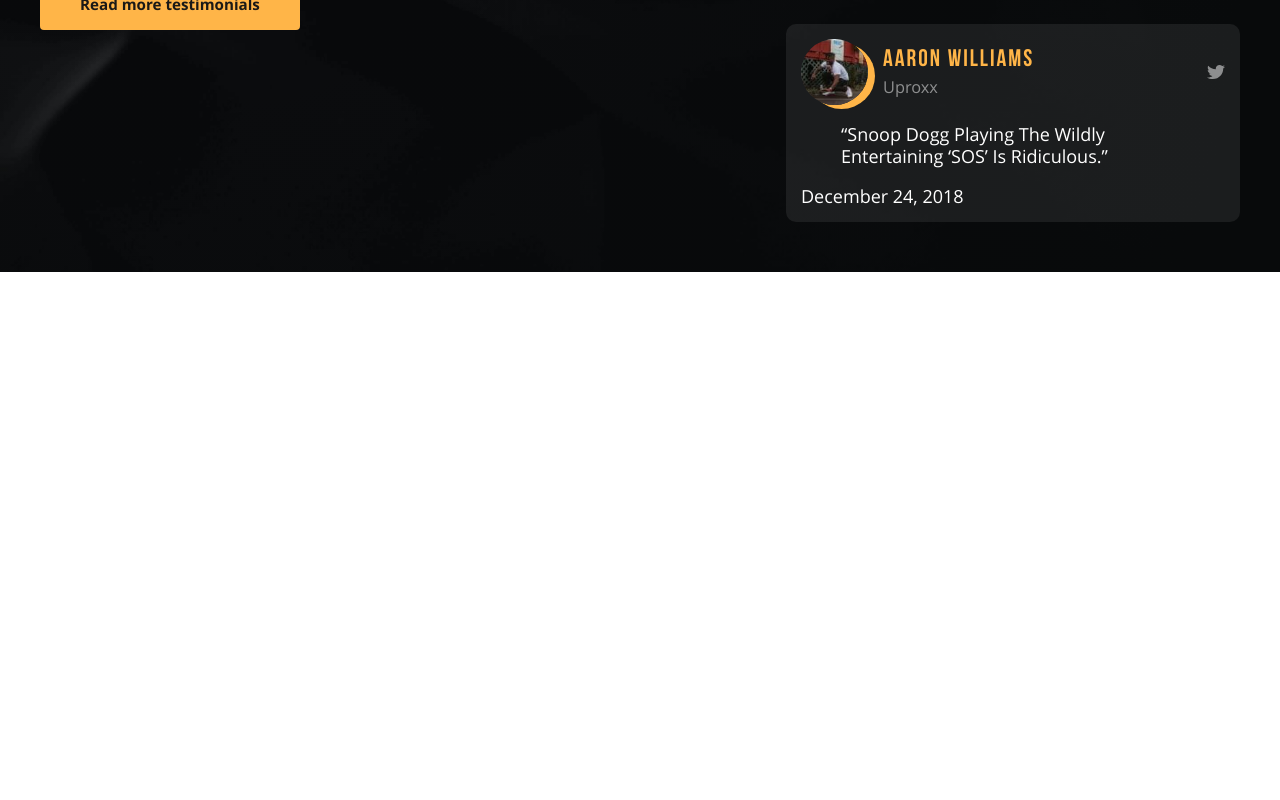
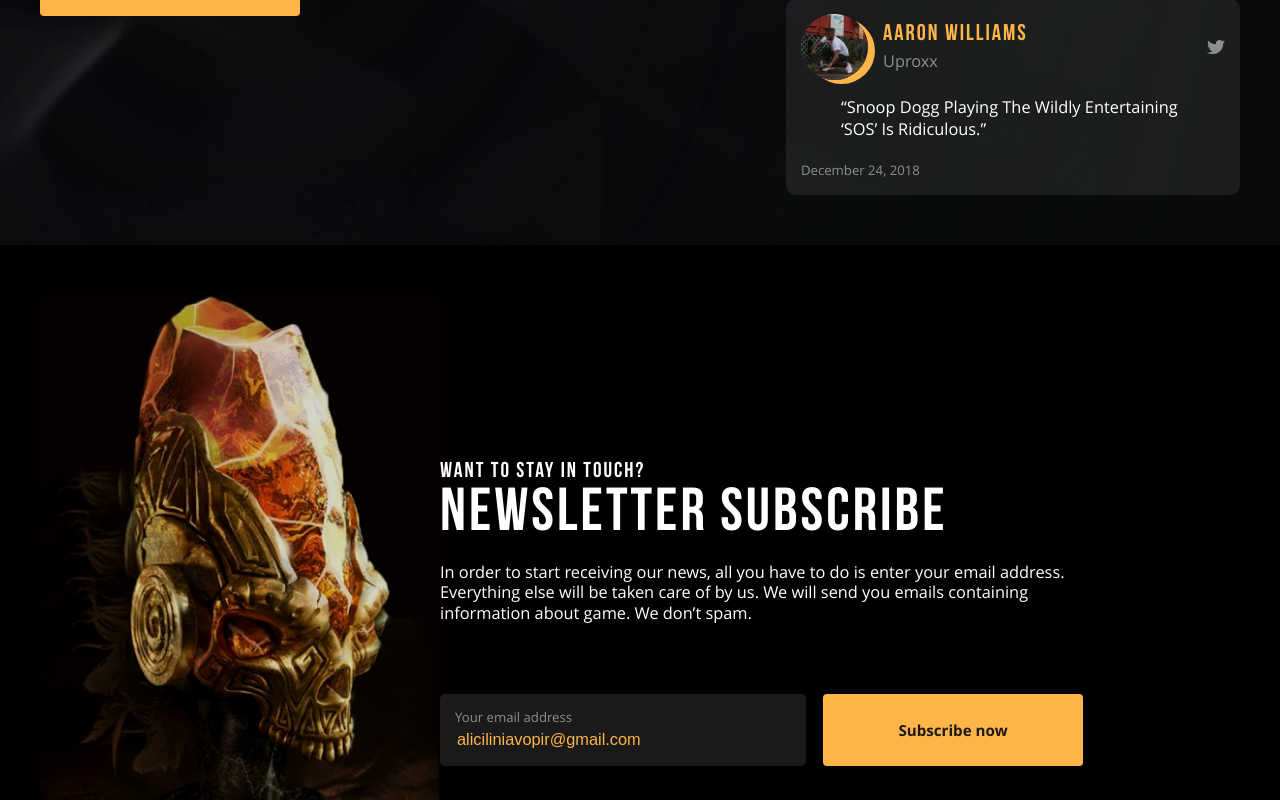
Before and after one commit to SergeyMalyuga/survive, an Angular app: page / in a window 1280 px wide. Shown: the part 3680-4480 px from the top of the page. Before the commit the page ends 3952 px from the top, so only its background shows below. Built offline with nearby package versions, Linux system fonts and the light colour scheme.

Commit message:
Создать subscribe.component. Завершить вёрстку subscribe.component

```diff
--- a/src/app/features/quotes/quotes.component.html
+++ b/src/app/features/quotes/quotes.component.html
@@ -58,7 +58,7 @@
           <div class="quotes__wrapper-author">
             <div class="quotes__wrapper-image">
               <img src="./assets/images/raster/quotes-avatar-3.jpg" width="67" height="66" loading="lazy"
-                   alt="Avatar of Aaron Williams "/>
+                   alt="Avatar of Aaron Williams"/>
             </div>
             <div class="quotes__wrapper-card-title">
               <h4 class="quotes__title-card">Aaron Williams</h4>
--- a/src/app/features/quotes/quotes.component.scss
+++ b/src/app/features/quotes/quotes.component.scss
@@ -27,9 +27,9 @@
     &-card {
       color: variables.$orange;
       font-family: variables.$font-family-secondary;
-      font-size: 24px;
+      font-size: clamp(1.3125rem, 1.2685rem + 0.1929vw, 1.5rem);
       font-weight: 700;
-      line-height: 29px;
+      line-height: clamp(1.5625rem, 1.5038rem + 0.2572vw, 1.8125rem);
       letter-spacing: 2px;
       text-align: left;
       margin: 0;
@@ -52,6 +52,19 @@
       width: 67px;
       height: 66px;
       box-shadow: 7px 4px 0 0 variables.$orange;
+
+      img {
+        display: block;
+        object-fit: cover;
+        object-position: center;
+        width: 100%;
+        height: auto;
+      }
+
+      @media (width <= 768px) {
+       width: clamp(2.5rem, 0.9716rem + 6.6998vw, 4.1875rem);
+        height: clamp(2.5rem, 1.0282rem + 6.4516vw, 4.125rem);
+      }
     }
 
     &-author {
@@ -70,12 +83,6 @@
         opacity: 0.5;
         text-align: justify;
       }
-    }
-
-    img {
-      display: block;
-      object-fit: cover;
-      object-position: center;
     }
   }
 
@@ -117,4 +124,23 @@
       opacity: 1;
     }
   }
+
+  &__blockquote {
+    color: variables.$text-main-color;
+    font-size: clamp(0.875rem, 0.8163rem + 0.2572vw, 1.125rem);
+    font-weight: 400;
+    line-height: clamp(1.1875rem, 1.0995rem + 0.3859vw, 1.5625rem);
+    letter-spacing: 0;
+    text-align: left;
+  }
+
+  &__date {
+    color: variables.$text-main-color;
+    opacity: 0.5;
+    font-size: clamp(0.75rem, 0.7207rem + 0.1286vw, 0.875rem);
+    font-weight: 400;
+    line-height: clamp(1rem, 0.956rem + 0.1929vw, 1.1875rem);
+    letter-spacing: 0;
+    text-align: left;
+  }
 }
--- /dev/null
+++ b/src/app/features/subscribe/subscribe.component.html
@@ -0,0 +1,22 @@
+<section class="subscribe" aria-labelledby="subscribe__title">
+  <h2 id="subscribe__title" class="subscribe__title-main visually-hidden">Subscribe to news</h2>
+  <div class="subscribe__content container">
+    <div class="subscribe__wrapper-image">
+      <img src="./assets/images/raster/subscribe-bg.png" width="413" height="656" alt="" loading="lazy">
+    </div>
+    <div class="subscribe__column">
+      <div class="subscribe__subtitle subtitle">Want to stay in touch?</div>
+      <h3 class="subscribe__title-content title-content">newsletter subscribe</h3>
+      <p class="subscribe__text">In order to start receiving our news, all you have to do is enter your email address.
+        Everything else will be
+        taken care of by us. We will send you emails containing information about game. We don’t spam.</p>
+    </div>
+    <form class="subscribe__form">
+      <label class="subscribe__label">
+        <span>Your email address</span>
+        <input type="email" name="email" placeholder="aliciliniavopir@gmail.com">
+      </label>
+      <button class="subscribe__button-form button">Subscribe now</button>
+    </form>
+  </div>
+</section>
--- /dev/null
+++ b/src/app/features/subscribe/subscribe.component.scss
@@ -0,0 +1,94 @@
+@use '../../../styles/variables' as variables;
+
+.subscribe {
+  background-color: variables.$black-night;
+  padding: 50px 0;
+
+  &__content {
+    position: relative;
+    display: grid;
+    grid-template-columns: 1fr 2fr;
+    grid-template-areas:
+      "img ."
+      "img content"
+      "img form"
+      "img .";
+  }
+
+  &__title {
+    &-content {
+      text-align: left;
+    }
+  }
+
+  &__wrapper {
+    &-image {
+      grid-area: img;
+
+      @media (width <= 568px) {
+        position: absolute;
+        left: -100px;
+        top: 0;
+      }
+
+      img {
+        display: block;
+        width: 100%;
+        height: 100%;
+        object-fit: cover;
+      }
+    }
+  }
+
+  &__text {
+    color: variables.$text-main-color;
+    font-size: clamp(0.875rem, 0.8163rem + 0.2572vw, 1.125rem);
+    font-weight: 400;
+    line-height: clamp(1.1875rem, 1.1435rem + 0.1929vw, 1.375rem);
+    letter-spacing: 0;
+    text-align: left;
+    margin-bottom: 70px;
+  }
+
+  &__column {
+    grid-area: content;
+    max-width: 670px;
+  }
+
+  &__form {
+    grid-area: form;
+    display: flex;
+    gap: 17px;
+
+    input, input::placeholder {
+      background-color: transparent;
+      border: none;
+      color: variables.$orange;
+      font-size: clamp(0.875rem, 0.8163rem + 0.2572vw, 1.125rem);
+      font-weight: 400;
+      line-height: clamp(1.1875rem, 1.0995rem + 0.3859vw, 1.5625rem);
+      letter-spacing: 0;
+      text-align: left;
+    }
+
+    span {
+      color: variables.$text-main-color;
+      font-size: clamp(0.75rem, 0.7207rem + 0.1286vw, 0.875rem);
+      font-weight: 400;
+      line-height: clamp(1rem, 0.956rem + 0.1929vw, 1.1875rem);
+      letter-spacing: 0;
+      opacity: 0.5;
+      text-align: left;
+    }
+  }
+
+  &__label {
+    display: flex;
+    flex-direction: column;
+    max-width: 366px;
+    width: 100%;
+    padding: 15px;
+    background-color: rgb(255 255 255 / 10%);
+    border-radius: 5px;
+  }
+}
--- /dev/null
+++ b/src/app/features/subscribe/subscribe.component.ts
@@ -0,0 +1,12 @@
+import { ChangeDetectionStrategy, Component } from '@angular/core';
+
+@Component({
+  selector: 'app-subscribe',
+  imports: [],
+  templateUrl: './subscribe.component.html',
+  styleUrl: './subscribe.component.scss',
+  changeDetection: ChangeDetectionStrategy.OnPush
+})
+export class SubscribeComponent {
+
+}
--- a/src/app/pages/main/main.component.html
+++ b/src/app/pages/main/main.component.html
@@ -5,4 +5,5 @@
   <app-details/>
   <app-requirements/>
   <app-quotes/>
+  <app-subscribe/>
 </main>
--- a/src/app/pages/main/main.component.ts
+++ b/src/app/pages/main/main.component.ts
@@ -5,6 +5,7 @@ import {StoryComponent} from '../../features/story/story.component';
 import {DetailsComponent} from '../../features/details/details.component';
 import {RequirementsComponent} from '../../features/requirements/requirements.component';
 import {QuotesComponent} from '../../features/quotes/quotes.component';
+import {SubscribeComponent} from '../../features/subscribe/subscribe.component';
 
 @Component({
   selector: 'app-main',
@@ -15,6 +16,7 @@ import {QuotesComponent} from '../../features/quotes/quotes.component';
     DetailsComponent,
     RequirementsComponent,
     QuotesComponent,
+    SubscribeComponent,
   ],
   templateUrl: './main.component.html',
   styleUrl: './main.component.scss',
--- a/src/styles/_variables.scss
+++ b/src/styles/_variables.scss
@@ -4,6 +4,7 @@ $text-main-color-light: rgb(255 255 255 / 50%);
 $orange: rgb(255 181 72 / 100%);
 $black: rgb(0 0 0 / 75%);
 $dark-charcoal: rgb(26 25 23 / 100%);
+$black-night: rgb(0 0 0 / 100%);
 $grey: rgb(151 151 151 / 100%);
 
 /* Фон */
```
Also changed, not shown: src/assets/images/raster/subscribe-bg.png (added), 1 other file (tests, documents, lock files or other folders).
